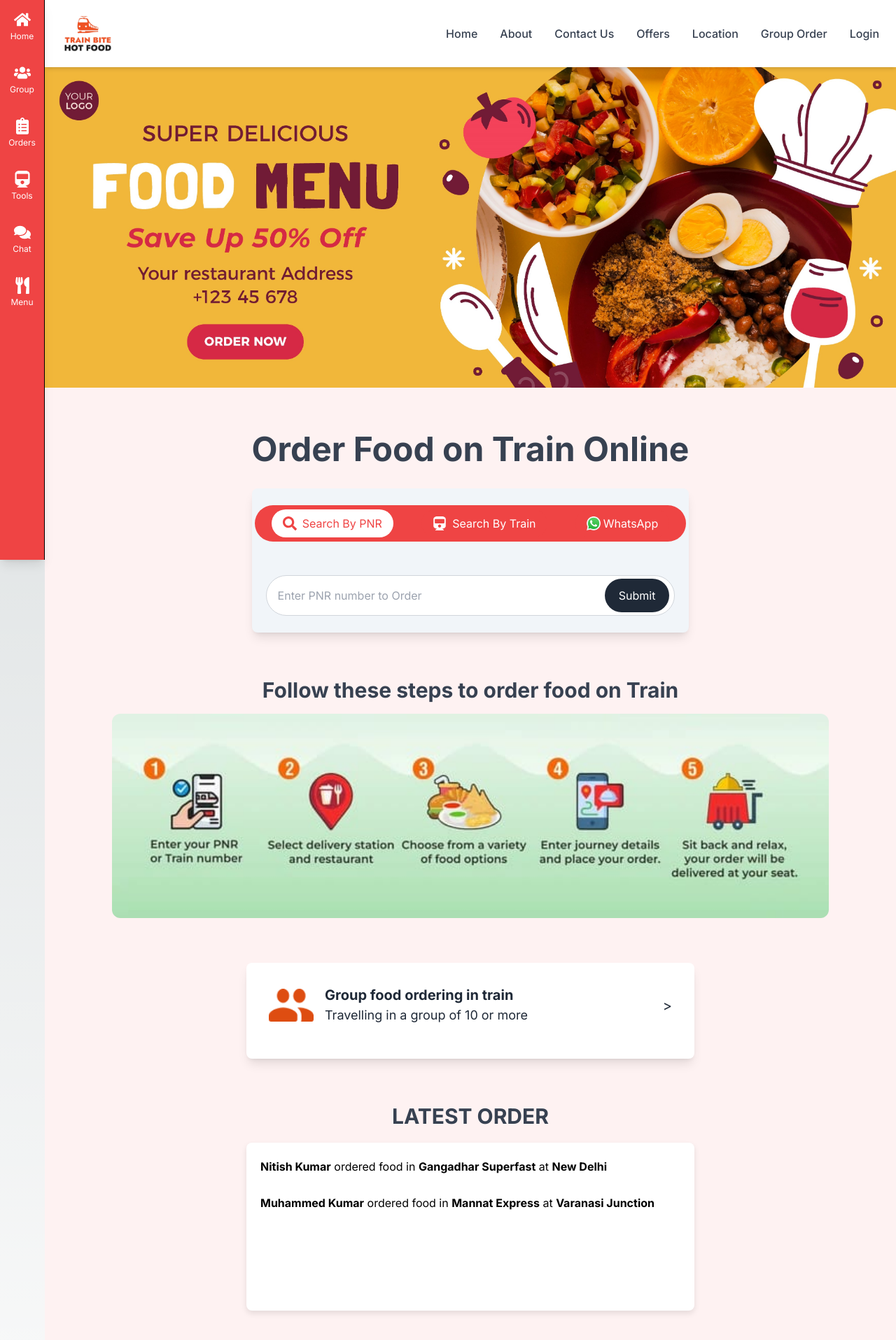
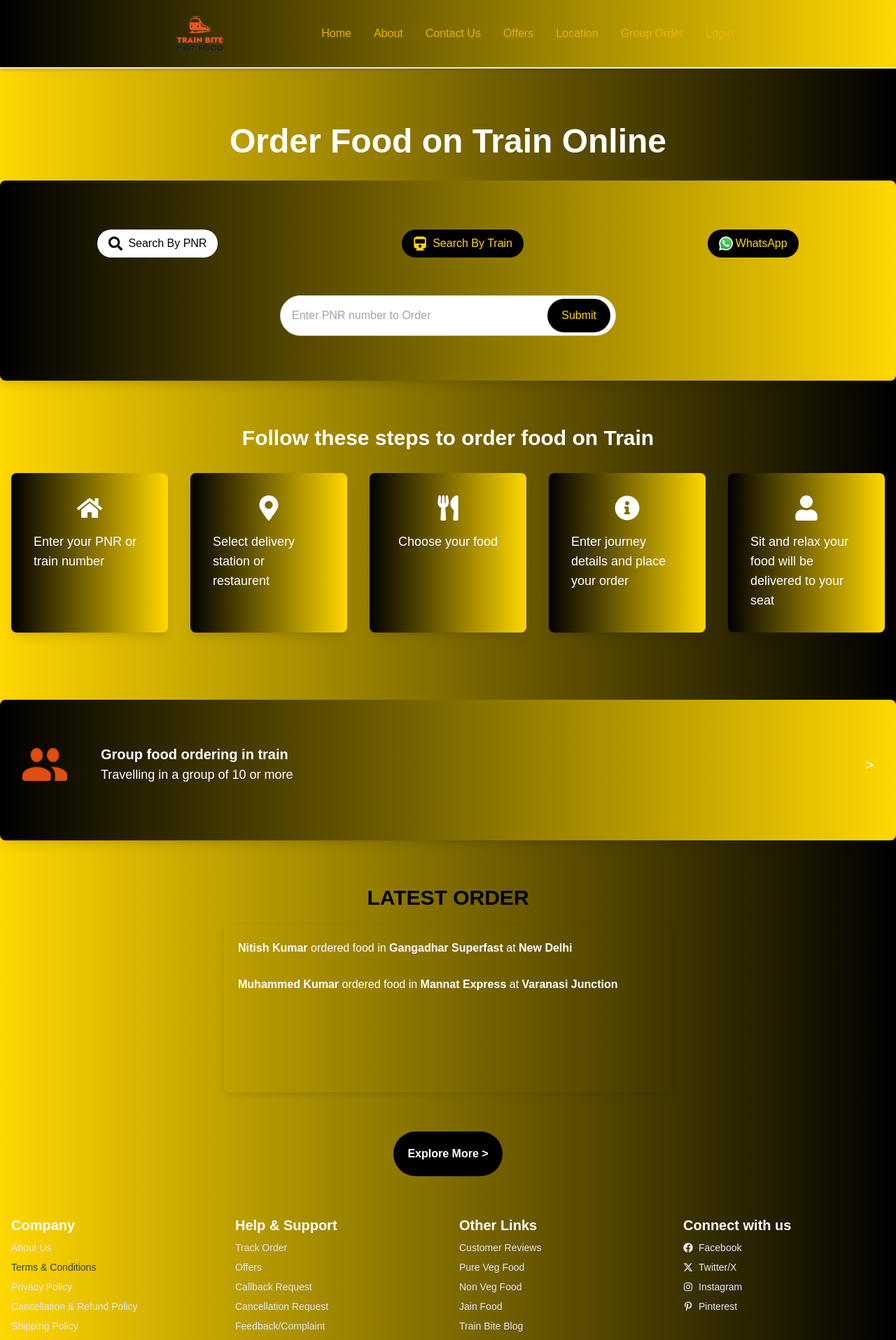
Before and after one commit to Nits-K/TrainBite, a Next.js app: page / in a window 1280 px wide. Shown: the top 1915 px of the page at 70% size. Built offline with nearby package versions, Linux system fonts and the light colour scheme.

Commit message:
changed background

```diff
--- a/src/app/components/Footer.jsx
+++ b/src/app/components/Footer.jsx
@@ -1,12 +1,12 @@
 const Footer = () => {
   return (
     <>
-      <footer className="bg-white  py-8 px-4 w-full text-xl text-red-500 pb-24">
+      <footer className=" bg-gradient-to-l from-black to-gold   py-8 px-4 w-full text-xl text-white pb-24">
         <div className="grid w-full gap-8 md:grid-cols-4 ">
           <div className="flex flex-col items-start">
             <h4 className="font-bold">Company</h4>
             <a
-              className="text-gray-700 text-sm mt-2 no-underline"
+              className="text-gray-200 text-sm mt-2 no-underline"
               href="/about-railkafe"
             >
               About Us
@@ -18,37 +18,37 @@
               Terms & Conditions
             </a>
             <a
-              className="text-gray-700 text-sm mt-2 no-underline"
+              className="text-gray-200 text-sm mt-2 no-underline"
               href="/privacy-policy"
             >
               Privacy Policy
             </a>
             <a
-              className="text-gray-700 text-sm mt-2 no-underline"
+              className="text-gray-200 text-sm mt-2 no-underline"
               href="/cancellation-policy"
             >
               Cancellation & Refund Policy
             </a>
             <a
-              className="text-gray-700 text-sm mt-2 no-underline"
+              className="text-gray-200 text-sm mt-2 no-underline"
               href="/shipping-policy"
             >
               Shipping Policy
             </a>
             <a
-              className="text-gray-700 text-sm mt-2 no-underline"
+              className="text-gray-200 text-sm mt-2 no-underline"
               href="/quality-assurance"
             >
               Quality Assurance
             </a>
             <a
-              className="text-gray-700 text-sm mt-2 no-underline"
+              className="text-gray-200 text-sm mt-2 no-underline"
               href="/disclaimer"
             >
               Disclaimer
             </a>
             <a
-              className="text-gray-700 text-sm mt-2 no-underline"
+              className="text-gray-200 text-sm mt-2 no-underline"
               href="/sitemap"
             >
               Sitemap
@@ -57,43 +57,43 @@
           <div className="flex flex-col items-start">
             <h4 className="font-bold">Help & Support</h4>
             <a
-              className="text-gray-700 text-sm mt-2 no-underline"
+              className="text-gray-200 text-sm mt-2 no-underline"
               href="/"
             >
               Track Order
             </a>
             <a
-              className="text-gray-700 text-sm mt-2 no-underline"
+              className="text-gray-200 text-sm mt-2 no-underline"
               href="/offer"
             >
               Offers
             </a>
             <a
-              className="text-gray-700 text-sm mt-2 no-underline"
+              className="text-gray-200 text-sm mt-2 no-underline"
               href="/"
             >
               Callback Request
             </a>
             <a
-              className="text-gray-700 text-sm mt-2 no-underline"
+              className="text-gray-200 text-sm mt-2 no-underline"
               href="/"
             >
               Cancellation Request
             </a>
             <a
-              className="text-gray-700 text-sm mt-2 no-underline"
+              className="text-gray-200 text-sm mt-2 no-underline"
               href="/feedback"
             >
               Feedback/Complaint
             </a>
             <a
-              className="text-gray-700 text-sm mt-2 no-underline"
+              className="text-gray-200 text-sm mt-2 no-underline"
               href="/contactus"
             >
               Contact
             </a>
             <a
-              className="text-gray-700 text-sm mt-2 no-underline"
+              className="text-gray-200 text-sm mt-2 no-underline"
               href="/"
             >
               Become A Partner
@@ -102,31 +102,31 @@
           <div className="flex flex-col items-start">
             <h4 className="font-bold">Other Links</h4>
             <a
-              className="text-gray-700 text-sm mt-2 no-underline"
+              className="text-gray-200 text-sm mt-2 no-underline"
               href="/"
             >
               Customer Reviews
             </a>
             <a
-              className="text-gray-700 text-sm mt-2 no-underline"
+              className="text-gray-200 text-sm mt-2 no-underline"
               href="/pure-veg-food-in-train"
             >
               Pure Veg Food
             </a>
             <a
-              className="text-gray-700 text-sm mt-2 no-underline"
+              className="text-gray-200 text-sm mt-2 no-underline"
               href="/non-veg-food-delivery-in-train"
             >
               Non Veg Food
             </a>
             <a
-              className="text-gray-700 text-sm mt-2 no-underline"
+              className="text-gray-200 text-sm mt-2 no-underline"
               href="/jain-food-in-train"
             >
               Jain Food
             </a>
             <a
-              className="text-gray-700 text-sm mt-2 no-underline"
+              className="text-gray-200 text-sm mt-2 no-underline"
               href="/"
             >
               Train Bite Blog
@@ -136,7 +136,7 @@
             <h4 className="font-bold">Connect with us</h4>
             <a
               href="https://www.facebook.com/people/Rail-Kafe/100092477826268/?mibextid=ZbWKwL"
-              className="text-gray-700 text-sm mt-2 no-underline flex items-center"
+              className="text-gray-200 text-sm mt-2 no-underline flex items-center"
             >
               <svg
                 stroke="currentColor"
@@ -154,7 +154,7 @@
             </a>
             <a
               href="https://twitter.com/RailKafe"
-              className="text-gray-700 text-sm mt-2 no-underline flex items-center"
+              className="text-gray-200 text-sm mt-2 no-underline flex items-center"
             >
               <svg
                 stroke="currentColor"
@@ -172,7 +172,7 @@
             </a>
             <a
               href="https://www.instagram.com/railkafe/?igshid=MzNlNGNkZWQ4Mg%3D%3D"
-              className="text-gray-700 text-sm mt-2 no-underline flex items-center"
+              className="text-gray-200 text-sm mt-2 no-underline flex items-center"
             >
               <svg
                 stroke="currentColor"
@@ -190,7 +190,7 @@
             </a>
             <a
               href="https://in.pinterest.com/railkafe/"
-              className="text-gray-700 text-sm mt-2 no-underline flex items-center"
+              className="text-gray-200 text-sm mt-2 no-underline flex items-center"
             >
               <svg
                 stroke="currentColor"
--- a/src/app/components/Header.jsx
+++ b/src/app/components/Header.jsx
@@ -3,40 +3,35 @@
 const Header = () => {
   const [menuOpen, setMenuOpen] = useState(false);
 
-
-
   return (
-    <header className="flex items-center relative justify-between p-2 pr-6  bg-white shadow-md text-red-500 w-full">
+    <header className="flex items-center relative sm:justify-evenly justify-between p-2 sm:px-28 pr-6 bg-gradient-to-r from-black to-gold shadow-md border-b-2 m-4 mt-0  w-full">
       <img src="/images/logo.png" alt="railkafe logo" className="h-16 md:h-20" />
 
-
-      <button className="block md:hidden hover:border-2" onClick={()=>{setMenuOpen(!menuOpen)}}>
-        <img src="/images/menu.png" alt="menu" className="h-6 w-6" />
+      <button className="block md:hidden" onClick={() => setMenuOpen(!menuOpen)}>
+        <img src={menuOpen ? "/images/close.png" : "/images/menu.png"} alt="menu" className="h-8 w-8" />
       </button>
 
-      <nav className={`absolute border-t mt-20 top-0 left-0 w-full py-8  bg-white flex flex-col items-center justify-flex gap-8 md:hidden ${menuOpen ? 'flex' : 'hidden'}`}>
-
-        <ul className="flex flex-col items-center gap-4">
-          <li className="text-gray-700 font-medium hover:text-red-500">Home</li>
-          <li className="text-gray-700 font-medium  hover:text-red-500">About</li>
-          <li className="text-gray-700 font-medium  hover:text-red-500 ">Contact Us</li>
-          <li className="text-gray-700 font-medium  hover:text-red-500">Offers</li>
-          <li className="text-gray-700 font-medium  hover:text-red-500">Location</li>
-          <li className="text-gray-700 font-medium  hover:text-red-500">Group Order</li>
-          <li className="text-gray-700 font-medium  hover:text-red-500">Login</li>
+      <nav className={`absolute border-t mt-20 top-0 left-0 w-full py-8 bg-gradient-to-r from-black to-gold flex flex-col items-left pl-5 gap-8 md:hidden ${menuOpen ? 'flex' : 'hidden'}`}>
+        <ul className="flex flex-col items-left gap-4">
+          <li className="text-yellow-200 font-medium hover:text-white">Home</li>
+          <li className="text-yellow-200 font-medium hover:text-white">About</li>
+          <li className="text-yellow-200 font-medium hover:text-white">Contact Us</li>
+          <li className="text-yellow-200 font-medium hover:text-white">Offers</li>
+          <li className="text-yellow-200 font-medium hover:text-white">Location</li>
+          <li className="text-yellow-200 font-medium hover:text-white">Group Order</li>
+          <li className="text-yellow-200 font-medium hover:text-white">Login</li>
         </ul>
       </nav>
 
-
       <nav className="hidden md:flex md:flex-row md:items-center md:justify-end md:space-x-8">
         <ul className="flex items-center gap-8">
-          <li className="text-gray-700 font-medium  hover:text-red-500">Home</li>
-          <li className="text-gray-700 font-medium  hover:text-red-500">About</li>
-          <li className="text-gray-700 font-medium  hover:text-red-500">Contact Us</li>
-          <li className="text-gray-700 font-medium  hover:text-red-500">Offers</li>
-          <li className="text-gray-700 font-medium  hover:text-red-500">Location</li>
-          <li className="text-gray-700 font-medium  hover:text-red-500">Group Order</li>
-          <li className="text-gray-700 font-medium  hover:text-red-500">Login</li>
+        <li className="text-yellow-500 font-medium hover:text-white">Home</li>
+          <li className="text-yellow-500 font-medium hover:text-white">About</li>
+          <li className="text-yellow-500 font-medium hover:text-white">Contact Us</li>
+          <li className="text-yellow-500 font-medium hover:text-white">Offers</li>
+          <li className="text-yellow-500 font-medium hover:text-white">Location</li>
+          <li className="text-yellow-500 font-medium hover:text-white">Group Order</li>
+          <li className="text-yellow-500 font-medium hover:text-white">Login</li>
         </ul>
       </nav>
     </header>
--- a/src/app/components/Navbar.jsx
+++ b/src/app/components/Navbar.jsx
@@ -3,11 +3,16 @@
 import "@/app/styles/navbar.css";
 
 export default function Navbar() {
-  const [isClient, setIsClient] = useState(false);
+  const [isMobileView, setIsMobileView] = useState(false);
 
   useEffect(() => {
-    // Mark that the component is now mounted on the client side
-    setIsClient(true);
+    const updateView = () => {
+      setIsMobileView(window.innerWidth <= 480);
+    };
+
+    updateView();
+
+    window.addEventListener('resize', updateView);
 
     const handleClick = (e) => {
       let el;
@@ -34,12 +39,17 @@
     document.addEventListener("click", handleClick);
 
     return () => {
+      window.removeEventListener('resize', updateView);
       document.removeEventListener("click", handleClick);
     };
   }, []);
 
+  if (!isMobileView) {
+    return null;
+  }
+
   return (
-    <nav className={`${isClient && window.innerWidth <= 640 ? "rect " : ""}fixed sm:border-r-black sm:border-r sm:space-y-8 sm:flex-col sm:w-16 sm:h-full sm:py-4 sm:top-0 bg-red-500 sm:shadow-lg z-10`}>
+    <nav className="rect fixed bg-black z-10">
       <p className="nav-link active text-white flex flex-col items-center transform transition-transform duration-100 hover:scale-125">
         <FaHome size={24} />
         <span className="text-xs mt-1">Home</span>
--- a/src/app/globals.css
+++ b/src/app/globals.css
@@ -39,11 +39,11 @@
 
 .scroll-container {
   width: 90%;
-  max-width: 640px; /* Adjust the width as needed */
-  height: 240px; /* Adjust the height as needed */
-  overflow: hidden;
+  max-width: 640px;
+  height: 240px;
+
   position: relative;
-  background-color: white;
+  background-color: rgb(rgb(248, 237, 39,0.3), green, blue);
   box-shadow: 0 4px 8px rgba(0, 0, 0, 0.1);
   border-radius: 8px;
   margin-top: 20px;
@@ -54,10 +54,11 @@
   flex-direction: column;
   position: absolute;
   animation: scroll 7s linear infinite;
+
 }
 
 .scroll-item {
   padding: 10px 20px;
-  white-space: nowrap;
   font-size: 1rem;
+
 }
--- a/src/app/page.js
+++ b/src/app/page.js
@@ -5,8 +5,7 @@
 import OrderMenu from "./components/OrderMenu";
 import Navbar from "./components/Navbar";
 import orders from "@/app/assets/data/orders.json";
-import { FaTrain, FaSearch } from "react-icons/fa";
-
+import { FaTrain, FaSearch, FaHome, FaInfoCircle,  FaUser, FaMapMarkerAlt,   FaUtensils } from "react-icons/fa";
 
 export default function Home() {
   const [searchType, setSearchType] = useState("PNR");
@@ -19,40 +18,32 @@
   const handleExploreClick = () => {
     setShowMoreText(!showMoreText);
   };
- console.log(orders);
+
+  const cards = [
+    { icon: <FaHome />, text: "Enter your PNR or train number" },
+    { icon: <FaMapMarkerAlt />, text: "Select delivery station or restaurent" },
+    { icon: <FaUtensils />, text: "Choose your food" },
+    { icon: <FaInfoCircle />, text: "Enter journey details and place your order" },
+    { icon: <FaUser />, text: "Sit and relax your food will be delivered to your seat" },
+  ];
+
   return (
-    <div className="flex">
+    <div className="flex font-poppins">
       <Navbar />
-      <div className="flex flex-col items-center bg-red-50 m-0 p-0 w-full min-h-screen font-poppins sm:ml-16">
+      <div className="flex flex-col items-center bg-gradient-to-l from-black to-gold m-0 p-0 w-full min-h-screen">
         <Header />
-        <img
-          className="w-full h-auto object-fill"
-          src="images/banner2.jpg"
-          alt="banner"
-        />
-        <div className=" w-full flex flex-col items-center">
-          {/* <video
-            autoPlay
-            loop
-            muted
-            className="absolute top-0 left-0 w-full h-full object-cover "
-            src="images/videos/background.mp4"
-          >
-
-            Your browser does not support the video tag.
-          </video> */}
-            <div className="">
-            <h1 className="text-gray-700 text-5xl mt-16 font-bold text-center ">
+        <div className="w-full flex flex-col items-center">
+          <h1 className="text-white text-5xl mt-16 font-bold text-center">
             Order Food on Train Online
           </h1>
-            <div className="bg-slate-100 p-1 flex flex-col items-center w-full py-6 rounded-lg max-w-2xl mx-auto shadow-lg mt-8 hover:bg-white transition-colors">
-              <div className="flex bg-red-500 rounded-full justify-around w-full mb-8 p-1 py-1.5">
+          <div className="p-1 flex flex-col items-center w-full py-16 rounded-lg max-w-screen-xl mx-auto shadow-lg mt-8 transition-colors bg-gradient-to-r from-black to-gold">
+            <div className="flex flex-wrap justify-around w-full mb-8 p-1 py-1.5">
               <button
                 className={`flex items-center px-2 sm:px-4 py-2 text-xs sm:text-base rounded-full transition-colors ${
                   searchType === "PNR"
-                      ? "bg-white text-red-500"
-                      : "bg-red-500 text-white"
-                  } hover:bg-white hover:text-red-500`}
+                    ? "bg-white text-black"
+                    : "bg-black text-gold"
+                } hover:bg-white hover:text-black`}
                 onClick={() => handleButtonClick("PNR")}
               >
                 <FaSearch className="h-5 w-5 mr-2" />
@@ -61,9 +52,9 @@
               <button
                 className={`flex items-center px-2 sm:px-4 py-2 text-xs sm:text-base rounded-full transition-colors ${
                   searchType === "Train"
-                      ? "bg-white text-red-500"
-                      : "bg-red-500 text-white"
-                  } hover:bg-white hover:text-red-500`}
+                    ? "bg-white text-black"
+                    : "bg-black text-gold"
+                } hover:bg-white hover:text-black`}
                 onClick={() => handleButtonClick("Train")}
               >
                 <FaTrain className="h-5 w-5 mr-2" />
@@ -72,9 +63,9 @@
               <button
                 className={`flex items-center px-2 sm:px-4 py-2 text-xs sm:text-base rounded-full transition-colors ${
                   searchType === "WhatsApp"
-                      ? "bg-white text-red-500"
-                      : "bg-red-500 text-white"
-                  } hover:bg-white hover:text-red-500`}
+                    ? "bg-white text-black"
+                    : "bg-black text-gold"
+                } hover:bg-white hover:text-black`}
                 onClick={() => handleButtonClick("WhatsApp")}
               >
                 <img
@@ -86,7 +77,7 @@
               </button>
             </div>
             {searchType !== "WhatsApp" ? (
-                <div className="flex items-center mt-4 w-full px-4">
+              <div className="flex items-center mt-4 w-full max-w-lg px-4">
                 <div className="relative w-full">
                   <input
                     type="text"
@@ -99,14 +90,14 @@
                   />
                   <button
                     type="submit"
-                      className="absolute right-1 top-1/2 transform -translate-y-1/2 px-5 p-3 mr-1 bg-gray-800 text-white rounded-full hover:bg-red-700"
+                    className="absolute right-1 top-1/2 transform -translate-y-1/2 px-5 p-3 mr-1 bg-black text-gold rounded-full hover:bg-gold hover:text-black"
                   >
                     Submit
                   </button>
                 </div>
               </div>
             ) : (
-                <button className="px-4 py-2 bg-white text-red-500 border border-gray-300 rounded-full flex items-center hover:bg-gray-100 mt-4">
+              <button className="px-4 py-2 bg-white text-black border border-gray-300 rounded-full flex items-center hover:bg-gray-100 mt-4">
                 <img
                   src="images/whatsapp.png"
                   alt="WhatsApp"
@@ -117,27 +108,32 @@
             )}
           </div>
         </div>
+
+        <h3 className="text-white mt-16 text-3xl font-bold text-center">
+          Follow these steps to order food on Train
+        </h3>
+
+        <div className="w-full max-w-screen-xl px-4 py-8 grid grid-cols-1 sm:grid-cols-2 md:grid-cols-3 lg:grid-cols-5 gap-8">
+          {cards.map((card, index) => (
+            <div
+              key={index}
+              className="flex flex-col items-center p-8 bg-gradient-to-r from-black to-gold rounded-lg shadow-lg transform hover:scale-105 transition-transform duration-300"
+            >
+              <div className="text-4xl text-white mb-4">{card.icon}</div>
+              <p className="text-lg text-white">{card.text}</p>
+            </div>
+          ))}
         </div>
 
-
-        <h3 className="text-gray-700 mt-16 text-3xl font-bold text-center">
-          Follow these steps to order food on Train
-        </h3>
-        <img
-          src="images/home_page.webp"
-          alt="homepage"
-          className="w-full max-w-screen-lg h-auto object-cover mt-4 rounded-lg md:rounded-xl"
-        />
-
-        <div className="bg-white p-4 md:p-8 shadow-lg rounded-lg mt-16 w-full max-w-screen-sm flex flex-col items-center">
+        <div className="bg-gradient-to-r from-black to-gold p-4 md:p-8 shadow-lg rounded-lg mt-16 w-full max-w-screen-xl flex flex-col items-center">
           <div className="flex items-center mb-4 w-full">
             <img
               src="images/groupIcon.png"
               alt="group icon"
               className="w-16"
             />
-            <div className="ml-4 flex-1">
-              <p className="text-base md:text-lg text-gray-800">
+            <div className="ml-4 p-8 flex-1">
+              <p className="text-base md:text-lg text-white">
                 <strong className="text-lg md:text-xl">
                   Group food ordering in train
                 </strong>
@@ -148,7 +144,7 @@
               </p>
             </div>
             <button
-              className="text-gray-800 text-lg md:text-xl ml-auto"
+              className="text-white text-lg md:text-xl ml-auto"
               onClick={() => (window.location.href = "/")}
             >
               &gt;
@@ -156,9 +152,9 @@
           </div>
         </div>
 
-        <h1 className="text-3xl mt-16 text-gray-700 font-bold">LATEST ORDER</h1>
-        <div className="scroll-container text-balance h-8 mt-8 py-8 w-full max-w-lg overflow-hidden">
-          <div className="text-wrap break-words whitespace-normal scroll-content text-black my-8">
+        <h1 className="text-3xl mt-16 text-black font-bold">LATEST ORDER</h1>
+        <div className="scroll-container text-balance h-8 mt-8 py-8 w-full max-w-screen-xl overflow-hidden">
+          <div className="text-wrap break-words whitespace-normal scroll-content text-white my-8">
             {orders.map((item, index) => (
               <div
                 key={index}
@@ -173,13 +169,13 @@
 
         <div className="flex flex-col items-center mt-8">
           <button
-            className="p-5 my-6 text-white bg-red-500 rounded-full font-semibold hover:bg-red-700"
+            className="p-5 my-6 text-white bg-black rounded-full font-semibold hover:bg-gold hover:text-black"
             onClick={handleExploreClick}
           >
             Explore More &gt;
           </button>
           {showMoreText && (
-            <div className="bg-gray-100 p-4 mt-4 rounded-lg text-center w-full max-w-screen-sm">
+            <div className="bg-gray-100 p-4 mt-4 rounded-lg text-center w-full max-w-screen-xl">
               <OrderMenu />
             </div>
           )}
--- a/tailwind.config.js
+++ b/tailwind.config.js
@@ -7,10 +7,17 @@
   ],
   theme: {
     extend: {
+      colors:{
+        gold:'#FFD700',
+      },
+      fontFamily: {
+        poppins: ['Poppins', 'sans-serif'],
+      },
       backgroundImage: {
         "gradient-radial": "radial-gradient(var(--tw-gradient-stops))",
         "gradient-conic":
           "conic-gradient(from 180deg at 50% 50%, var(--tw-gradient-stops))",
+        "gradient-black-gold": "linear-gradient(60deg, #000000, #FFD700)",
       },
     },
   },
```
Also changed, not shown: src/app/styles/navbar.css (+8 -1 lines). Lines whose indentation alone changed are shown as unchanged.
